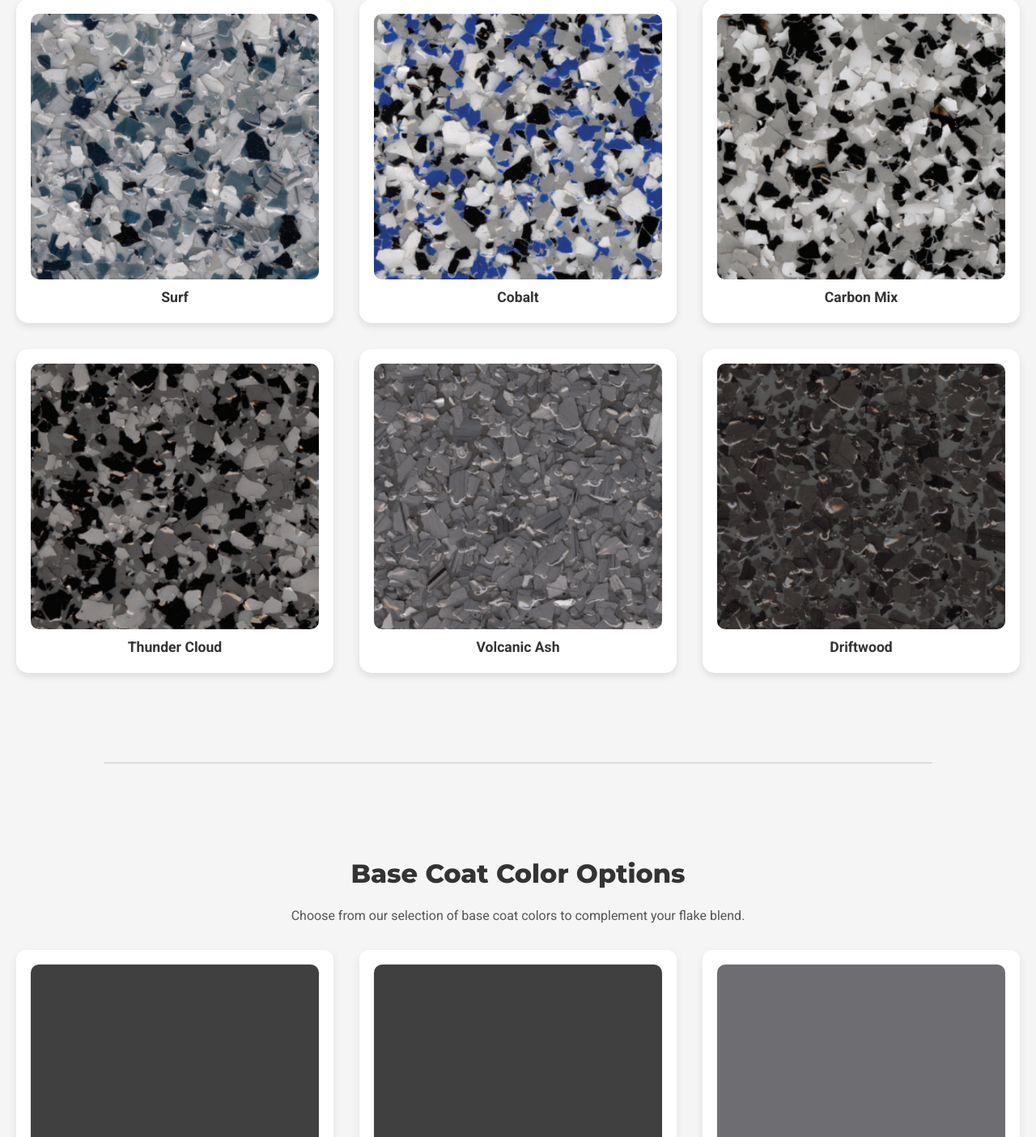
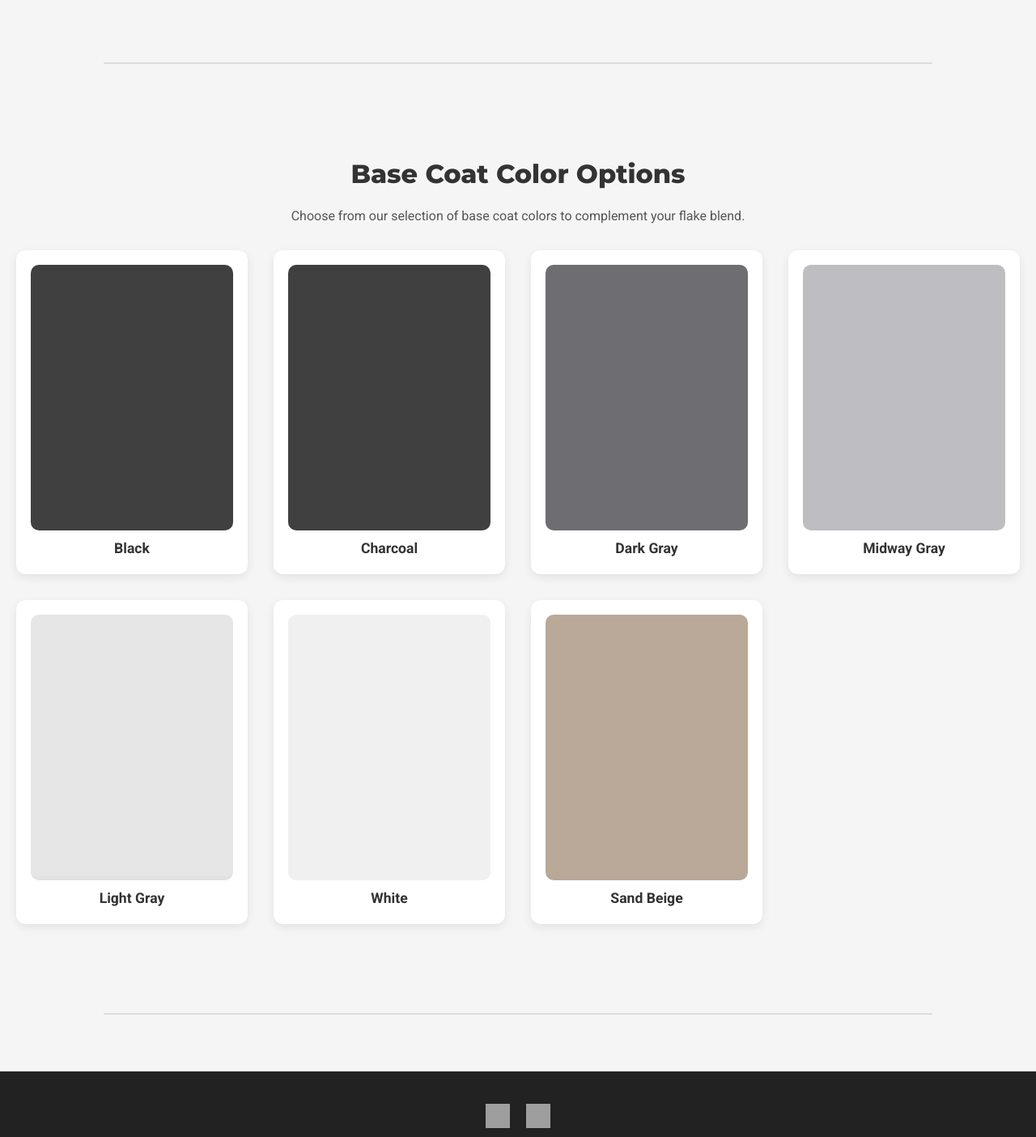
Before and after one commit to andrewmock96/360Epoxy_website, a Flask app: page /gallery in a window 1280 px wide. Shown: the part 5096-6500 px from the top of the page at 81% size. Run offline with Flask 3, Linux system fonts and the light colour scheme; grey boxes are pictures that could not be loaded.

Commit message:
edited css for the flakes and basecoat section to look better on desktop

```diff
--- a/static/css/style.css
+++ b/static/css/style.css
@@ -1484,7 +1484,7 @@ footer p{
   }
     /* GALLERY – Flake grid: 3 per row */
     .flake-gallery-grid{
-    grid-template-columns: repeat(3, 1fr);
+    grid-template-columns: repeat(4, 1fr);
     gap: 32px;
   }
 
@@ -1500,7 +1500,7 @@ footer p{
 
     /* GALLERY – Basecoat grid: 3 per row */
     .basecoat-gallery-grid{
-      grid-template-columns: repeat(3, 1fr);
+      grid-template-columns: repeat(4, 1fr);
       gap: 32px;
     }
 
```
